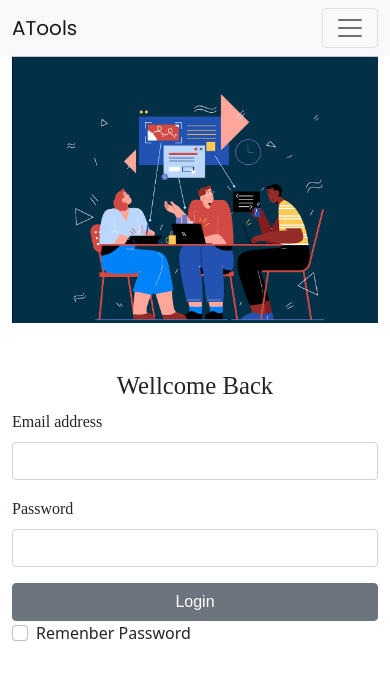
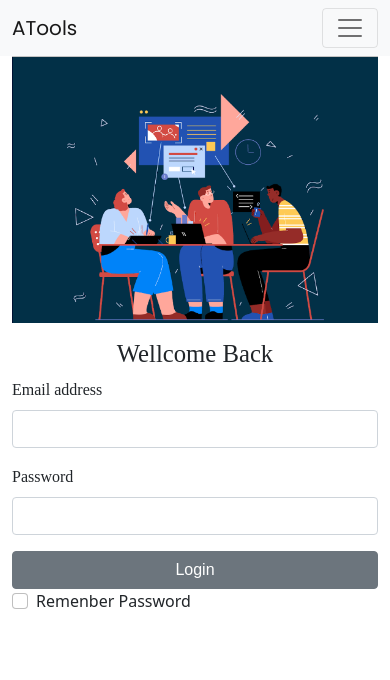
Before and after one commit to Shuvoghosh7/login-form, a React (Create React App) app: page / in a window 390 px wide. Shown: the top 680 px of the page. Built offline with nearby package versions, Linux system fonts and the light colour scheme.

Commit message:
Change title

```diff
--- a/public/index.html
+++ b/public/index.html
@@ -26,7 +26,7 @@
       work correctly both with client-side routing and a non-root public URL.
       Learn how to configure a non-root public URL by running `npm run build`.
     -->
-  <title>React App</title>
+  <title>Login_Form</title>
 </head>
 
 <body>
--- a/src/Component/LoginForm.js
+++ b/src/Component/LoginForm.js
@@ -28,7 +28,7 @@ const LoginForm = () => {
     return (
         <div class="container" id='navbar'>
             <div class="row d-sm-flex flex-wrap-reverse">
-                <div class="col-lg-4 col-sm-12 col-md-6 gy-5 mt-lg-5">
+                <div class="col-lg-4 col-sm-12 col-md-6 gy-3 mt-lg-5">
                         <h2 className='text-center' style={{ fontFamily: 'sans-seri' }}>Wellcome Back</h2>
                         <form onSubmit={handealSubmit}>
                             <div class="mb-3">
```
